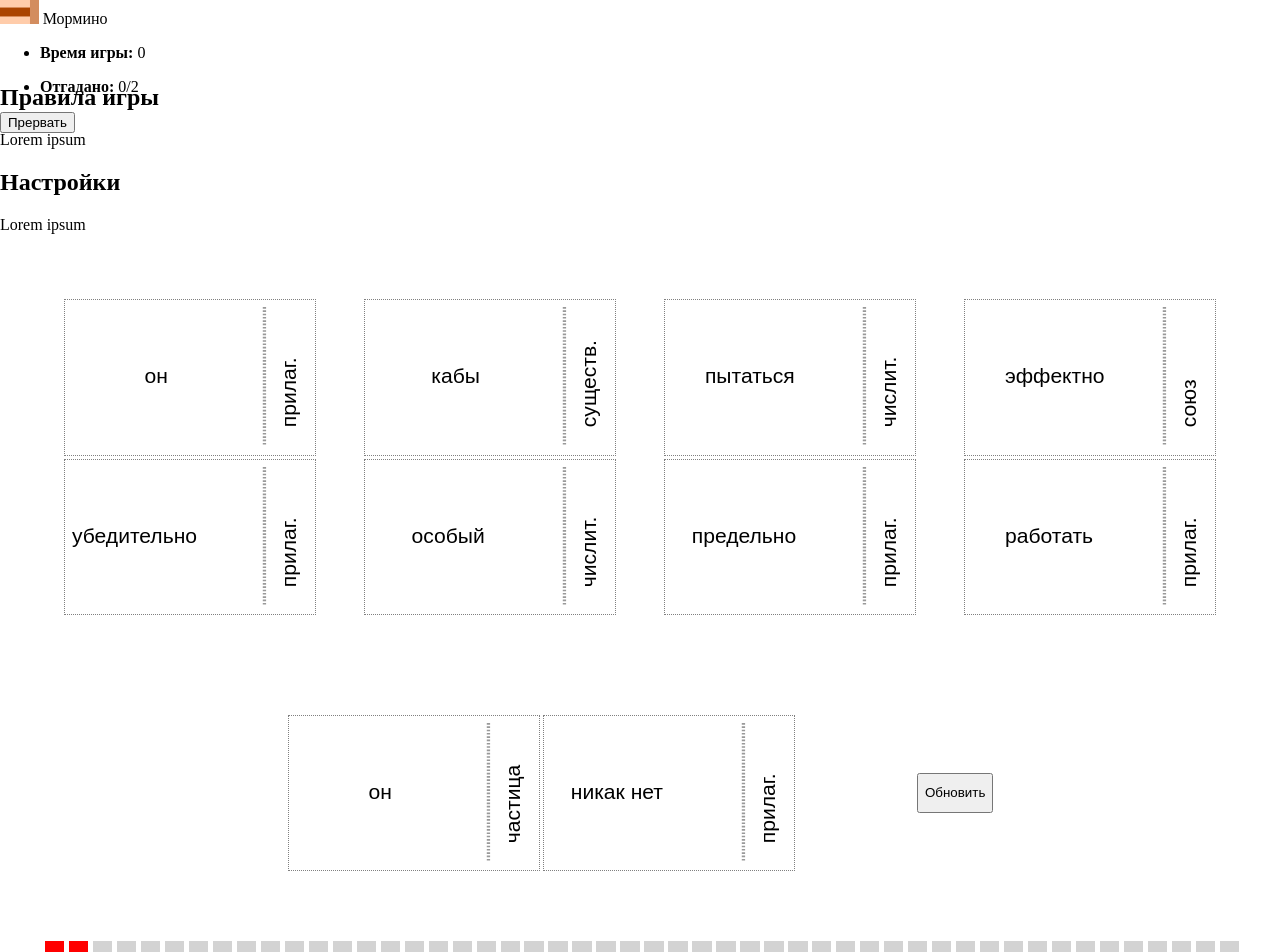
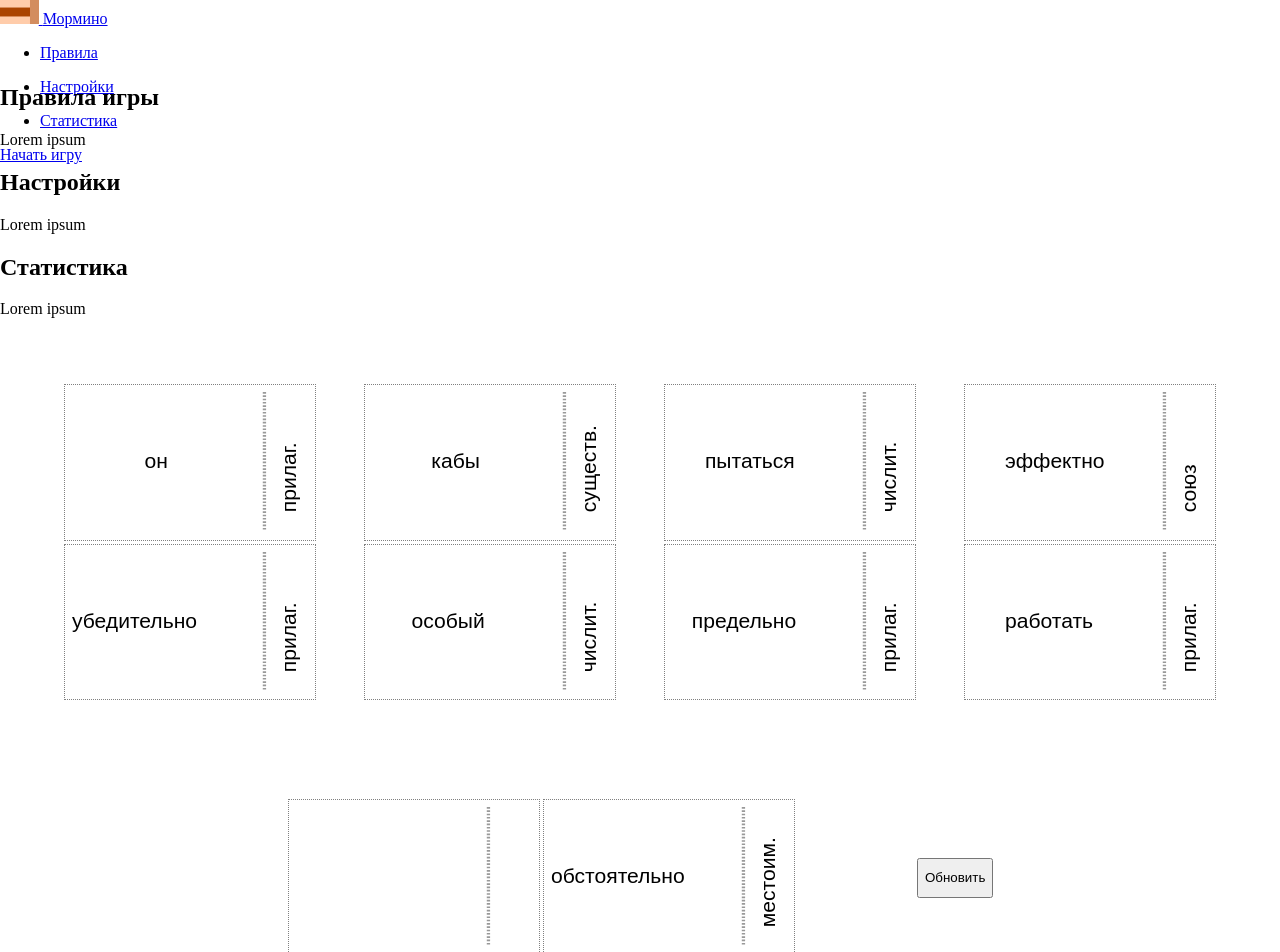
Before and after one commit to yababay/morphomino, a Svelte app: page / in a window 1280 px wide. Shown: the top 952 px of the page. Built offline with nearby package versions, Linux system fonts and the light colour scheme.

Commit message:
statistics

```diff
--- a/index.html
+++ b/index.html
@@ -14,7 +14,7 @@
     <header>
         <nav class="navbar navbar-dark bg-dark">
           <div class="container-fluid">
-            <a class="navbar-brand">
+            <a class="navbar-brand" href="#">
               <img src="logo.svg" alt="Мормино" height="24">
               <span>Мормино</span>
             </a>
@@ -31,6 +31,10 @@
         <h1>Настройки</h1>
         <p>Lorem ipsum</p>
       </section>
+      <section class="container d-none" id="statistics">
+        <h1>Статистика</h1>
+        <p>Lorem ipsum</p>
+      </section>
       <section id="game" class="d-none"></section>
     </main>
     <footer class="footer text-center">(C) 2022</footer>
--- /dev/null
+++ b/src/lib/Links.svelte
@@ -0,0 +1,16 @@
+<ul class="navbar-nav">
+    <li class="nav-item">
+      <a class="nav-link active" href="#intro">Правила</a>
+    </li>
+</ul>
+<ul class="navbar-nav">
+  <li class="nav-item">
+  <a class="nav-link" href="#settings">Настройки</a>
+</li>
+</ul>
+<ul class="navbar-nav">
+  <li class="nav-item">
+  <a class="nav-link" href="#statistics">Статистика</a>
+</li>
+</ul>
+<a class="btn btn-secondary" href="#game">Начать игру</a>
--- /dev/null
+++ b/src/lib/Navigation.svelte
@@ -0,0 +1,11 @@
+<script>
+    import { hashHolder } from './store';
+    import Scores from './Scores.svelte'
+    import Links from './Links.svelte'
+</script>
+
+{#if $hashHolder === "game"}
+    <Scores />
+{:else}
+    <Links />
+{/if}
--- a/src/lib/Scores.svelte
+++ b/src/lib/Scores.svelte
@@ -2,9 +2,10 @@
     import { gameTime, gameOver, scores, gameTimeCounter } from './store'
 
     function stopGame(){
+        gameOver.set(true)
         clearInterval(gameTimeCounter)
         alert('Game over')
-        gameOver.set(true)
+        window.location.hash = '#statistics'
     }
 </script>
 
--- a/src/lib/store.ts
+++ b/src/lib/store.ts
@@ -4,6 +4,7 @@ import { PartsOfSpeech, getKeyNames, MorphominoItem } from './models'
 const gameTime = writable(0)
 const scores = writable(new Array(100).fill(0))
 
+const hashHolder = writable('')
 const firstPlayer = writable([])
 const secondPlayer = writable([])
 const gameFlow = writable([new MorphominoItem, new MorphominoItem])
@@ -13,7 +14,13 @@ const gameOver = writable(false)
 let moveCount = 0
 let gameTimeCounter = null
 
-const robotsGame = Promise.all(new Array(100).fill(0).map(el => moveCount++).map(i => new Promise((yep, nop) => {
+function startGame() {
+    if(gameTimeCounter) clearInterval(gameTimeCounter)
+    gameTimeCounter = setInterval(() => {
+        const seconds = get(gameTime)
+        gameTime.set(seconds + 1)
+    }, 1000)
+    return Promise.all(new Array(100).fill(0).map(el => moveCount++).map(i => new Promise((yep, nop) => {
         if(typeof get(scores)[i] === 'boolean'){
             yep(null)
             return
@@ -34,7 +41,7 @@ const robotsGame = Promise.all(new Array(100).fill(0).map(el => moveCount++).map
             yep(i)
         }, 5000 * i)
     })))
-
+}
 
 function makeMove(item, index, val){
     const fromFlow = get(gameFlow).at(-1)
@@ -133,10 +140,12 @@ export {
     gameTime,
     gameOver,
     gameTimeCounter,
+    hashHolder,
     replaceForFirst,
     replaceForSecond,
     showAlert,
     resetForFirst,
     makeMove,
-    findNextPos
+    findNextPos,
+    startGame
 }
--- a/src/main.js
+++ b/src/main.js
@@ -1,17 +1,18 @@
 import App from './App.svelte'
-import Scores from './lib/Scores.svelte'
+import Navigation from './lib/Navigation.svelte'
+import { startGame, gameOver, hashHolder } from './lib/store'
 
 const app = new App({
   target: document.getElementById('game'),
 })
 
-const scores = new Scores({
+const scores = new Navigation({
   target: document.getElementById('scores'),
 })
 
 let lastURL
 
-const sectionIds = ['intro', 'settings', 'game']
+const sectionIds = ['intro', 'settings', 'statistics', 'game']
 const sections = sectionIds.map(id => document.getElementById(id))
 
 window.addEventListener('hashchange', function (event) {
@@ -26,13 +27,28 @@ window.addEventListener('hashchange', function (event) {
     value: document.URL,
   });
   lastURL = document.URL
-  let {hash} = window.location
-  if(!hash || !hash.length) return
-  hash = hash.substring(1)
-  if(!sectionIds.includes(hash)) return
-  for(const id of sectionIds) {
-
-  }
+  processHash()
 })
 
+function processHash(){
+  let {hash} = window.location
+  if(!hash || !hash.trim().length) hash = '#intro'
+  hash = hash.substring(1).trim()
+  if(!sectionIds.includes(hash)) return
+  for(const section of sections) {
+    if(section.getAttribute('id') === hash) section.classList.remove('d-none')
+    else section.classList.add('d-none')
+  }
+  hashHolder.set(hash)
+  if(hash === 'game') (async function(){
+    gameOver.set(false)
+    await startGame()
+  })()
+  else {
+    gameOver.set(true)
+  }
+}
+
+processHash()
+
 export default app
```
Lines whose indentation alone changed are shown as unchanged.
